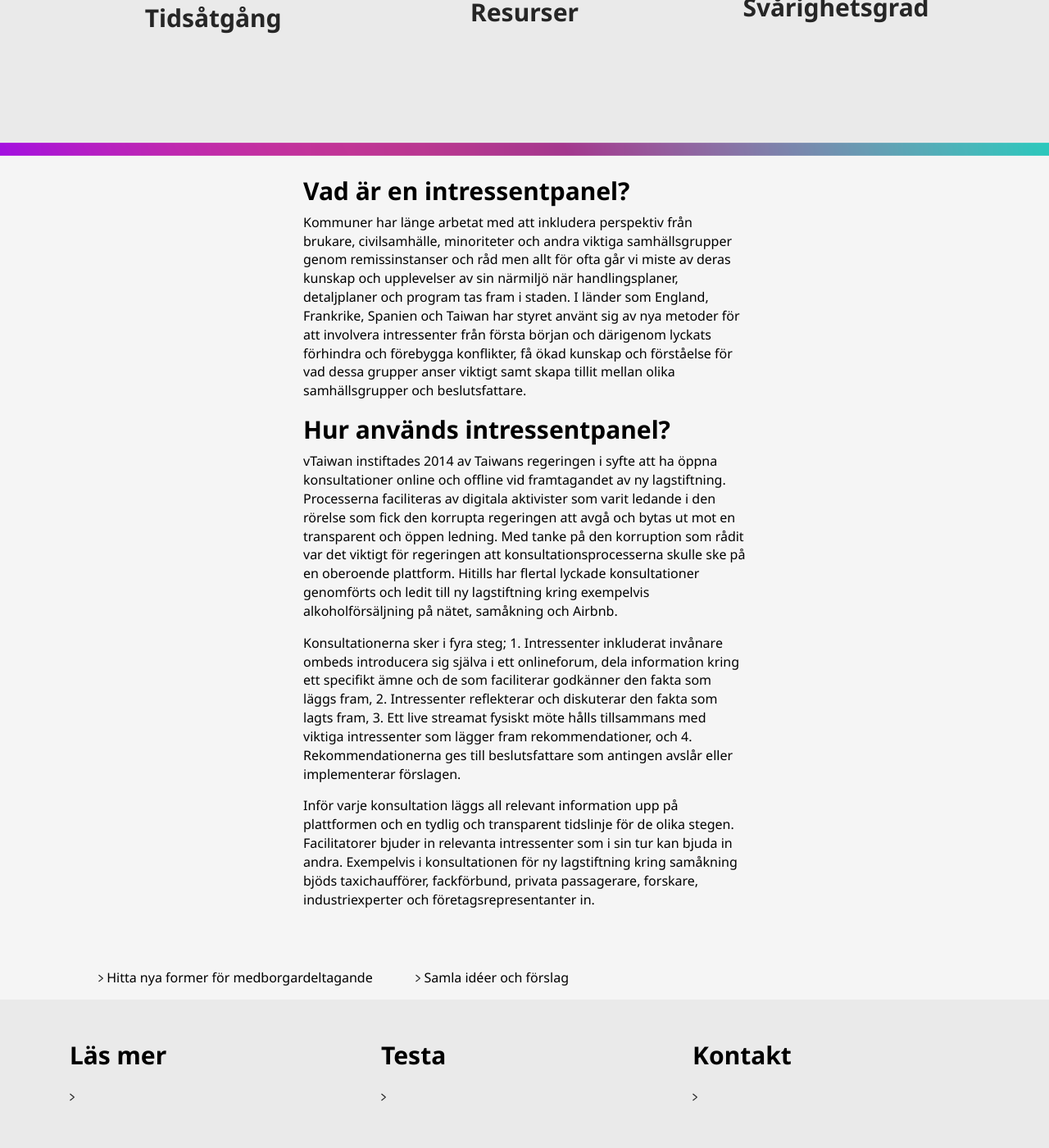
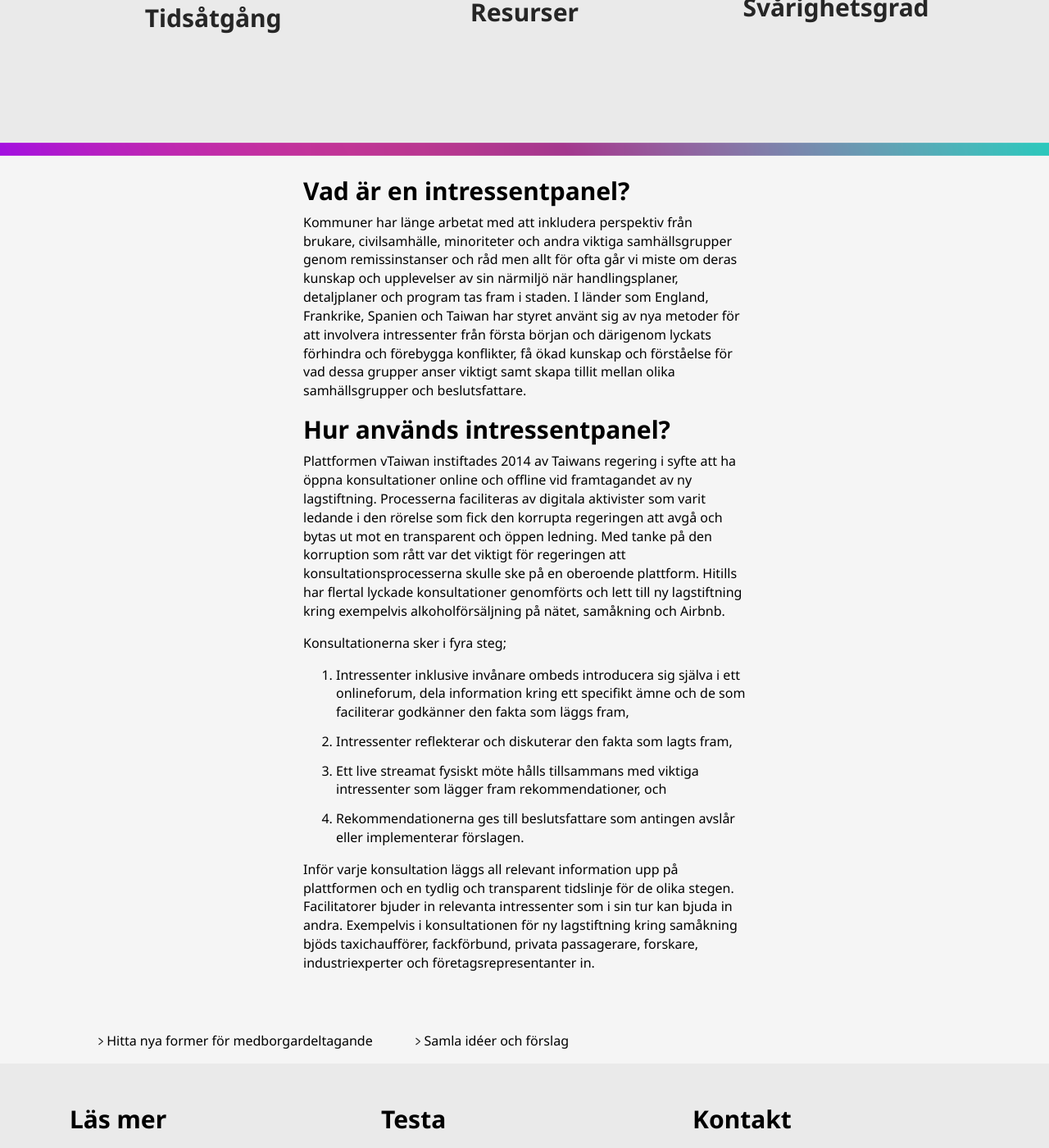
Before and after one commit to digidemlab/demokratiskastader, a Jekyll site: the page built from _posts/2018-05-15-intressentpanel.markdown, in a window 1280 px wide and 1400 px high, scrolled down 642 px. Shown: the whole window at 82% size. Built offline with Jekyll 4.4.1, drawn with Linux system fonts in a browser that asks for light colours.

Commit message:
Updated Intressentpanel

```diff
--- a/_posts/2018-05-15-intressentpanel.markdown
+++ b/_posts/2018-05-15-intressentpanel.markdown
@@ -15,11 +15,15 @@ themes:
 ---
 
 ## Vad är en intressentpanel?
-Kommuner har länge arbetat med att inkludera perspektiv från brukare, civilsamhälle, minoriteter och andra viktiga samhällsgrupper genom remissinstanser och råd men allt för ofta går vi miste av deras kunskap och upplevelser av sin närmiljö när handlingsplaner, detaljplaner och program tas fram i staden. I länder som England, Frankrike, Spanien och Taiwan har styret använt sig av nya metoder för att involvera intressenter från första början och därigenom lyckats förhindra och förebygga konflikter, få ökad kunskap och förståelse för vad dessa grupper anser viktigt samt skapa tillit mellan olika samhällsgrupper och beslutsfattare.
+Kommuner har länge arbetat med att inkludera perspektiv från brukare, civilsamhälle, minoriteter och andra viktiga samhällsgrupper genom remissinstanser och råd men allt för ofta går vi miste om deras kunskap och upplevelser av sin närmiljö när handlingsplaner, detaljplaner och program tas fram i staden. I länder som England, Frankrike, Spanien och Taiwan har styret använt sig av nya metoder för att involvera intressenter från första början och därigenom lyckats förhindra och förebygga konflikter, få ökad kunskap och förståelse för vad dessa grupper anser viktigt samt skapa tillit mellan olika samhällsgrupper och beslutsfattare.
 
 ## Hur används intressentpanel?
-vTaiwan instiftades 2014 av Taiwans regeringen i syfte att ha öppna konsultationer online och offline vid framtagandet av ny lagstiftning. Processerna faciliteras av digitala aktivister som varit ledande i den rörelse som fick den korrupta regeringen att avgå och bytas ut mot en transparent och öppen ledning. Med tanke på den korruption som rådit var det viktigt för regeringen att konsultationsprocesserna skulle ske på en oberoende plattform. Hitills har flertal lyckade konsultationer genomförts och ledit till ny lagstiftning kring exempelvis alkoholförsäljning på nätet, samåkning och Airbnb.
+Plattformen vTaiwan instiftades 2014 av Taiwans regering i syfte att ha öppna konsultationer online och offline vid framtagandet av ny lagstiftning. Processerna faciliteras av digitala aktivister som varit ledande i den rörelse som fick den korrupta regeringen att avgå och bytas ut mot en transparent och öppen ledning. Med tanke på den korruption som rått var det viktigt för regeringen att konsultationsprocesserna skulle ske på en oberoende plattform. Hitills har flertal lyckade konsultationer genomförts och lett till ny lagstiftning kring exempelvis alkoholförsäljning på nätet, samåkning och Airbnb.
 
-Konsultationerna sker i fyra steg; 1. Intressenter inkluderat invånare ombeds introducera sig själva i ett onlineforum, dela information kring ett specifikt ämne och de som faciliterar godkänner den fakta som läggs fram, 2. Intressenter reflekterar och diskuterar den fakta som lagts fram, 3. Ett live streamat fysiskt möte hålls tillsammans med viktiga intressenter som lägger fram rekommendationer, och 4. Rekommendationerna ges till beslutsfattare som antingen avslår eller implementerar förslagen.
+Konsultationerna sker i fyra steg;
+1. Intressenter inklusive invånare ombeds introducera sig själva i ett onlineforum, dela information kring ett specifikt ämne och de som faciliterar godkänner den fakta som läggs fram,
+2. Intressenter reflekterar och diskuterar den fakta som lagts fram,
+3. Ett live streamat fysiskt möte hålls tillsammans med viktiga intressenter som lägger fram rekommendationer, och
+4. Rekommendationerna ges till beslutsfattare som antingen avslår eller implementerar förslagen.
 
 Inför varje konsultation läggs all relevant information upp på plattformen och en tydlig och transparent tidslinje för de olika stegen. Facilitatorer bjuder in relevanta intressenter som i sin tur kan bjuda in andra. Exempelvis i konsultationen för ny lagstiftning kring samåkning bjöds taxichaufförer, fackförbund, privata passagerare, forskare, industriexperter och företagsrepresentanter in.
```
